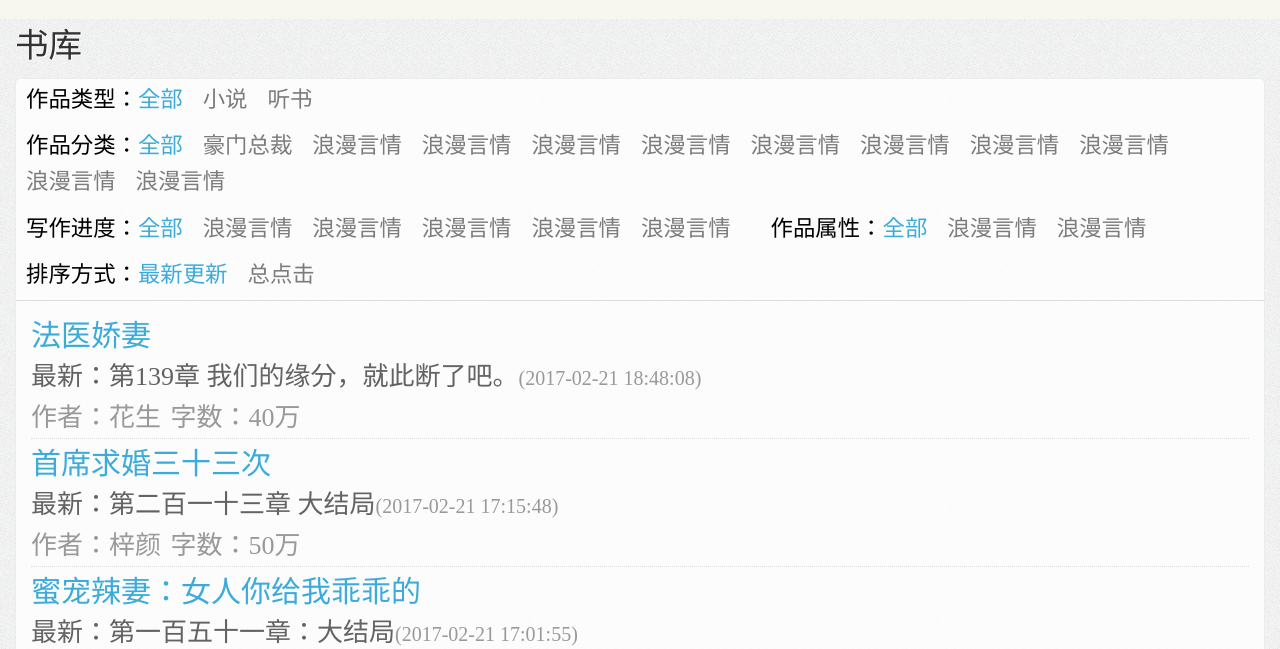
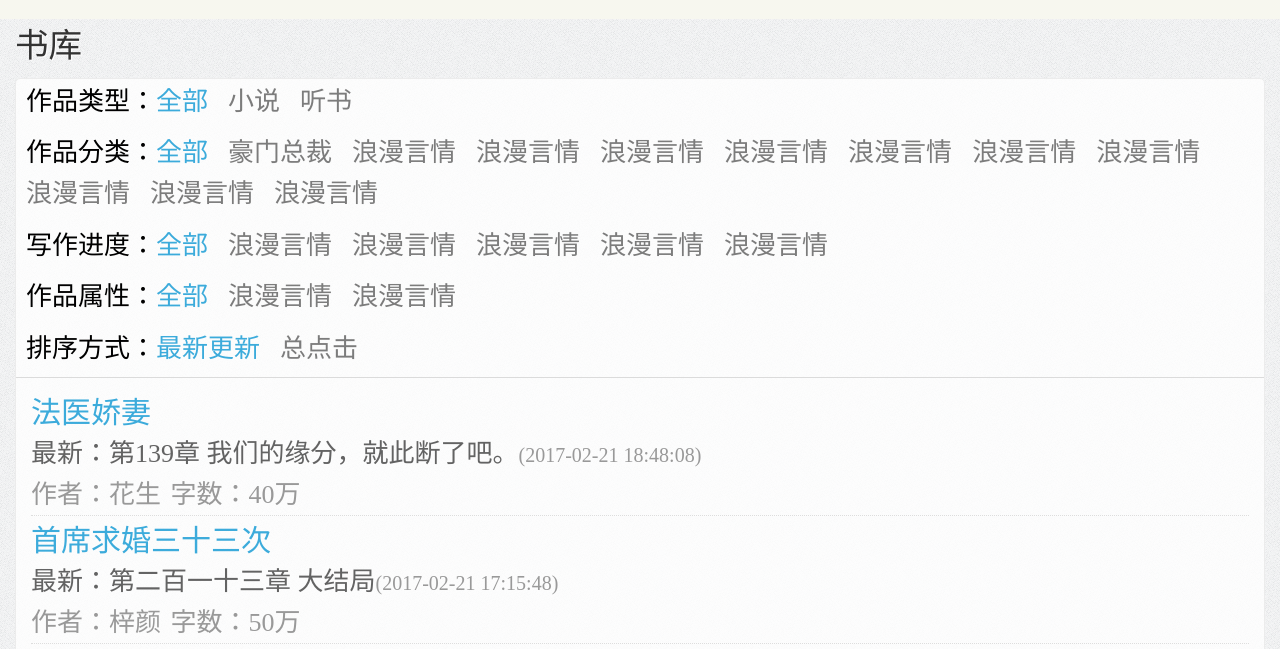
Before and after one commit to lbx-wilson/bookRead, a website: page nodeWeb/public/web/html/stacks/stacks.html in a window 1280 px wide. Shown: the part 141-790 px from the top of the page. Drawn offline with Linux system fonts and the light colour scheme.

Commit message:
修改一行显示

```diff
--- a/nodeWeb/public/web/html/stacks/stacks.css
+++ b/nodeWeb/public/web/html/stacks/stacks.css
@@ -28,7 +28,7 @@
 
 .book-list > .list-header {
     padding: 0;
-    font-size: .8em;
+    font-size: .65rem;
     color: #000;
     overflow: hidden;
     border-bottom: 1px solid #dbdbdb;
@@ -38,6 +38,7 @@
     line-height: 1.5em;
     padding: 5px 10px;
     float: left;
+    width: 100%
 }
 
 .book-list > .list-header > .list-li:before, .book-list > .list-header > .list-li:after {
```
